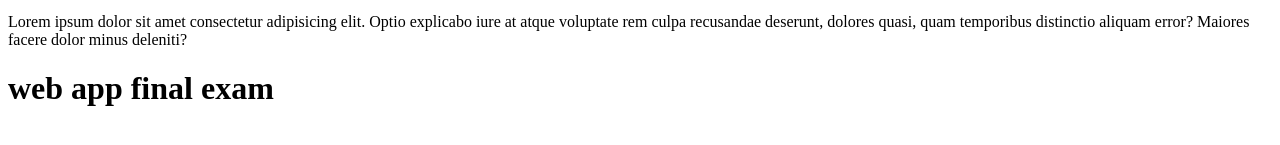
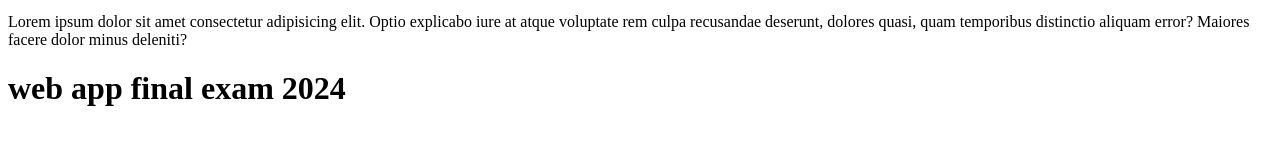
Before and after one commit to aldredcorpuz/2251462231-WebdevFinalExam, a plain HTML site: page index.html in a window 1280 px wide. Shown: the part 223-368 px from the top of the page. Drawn offline with Linux system fonts and the light colour scheme.

Commit message:
web final exam

```diff
--- a/index.html
+++ b/index.html
@@ -29,7 +29,7 @@
 
      </div>
     <footer>
-        <h1>web app final exam </h1>
+        <h1>web app final exam 2024 </h1>
     </footer>
 </body>
 </html>
```
